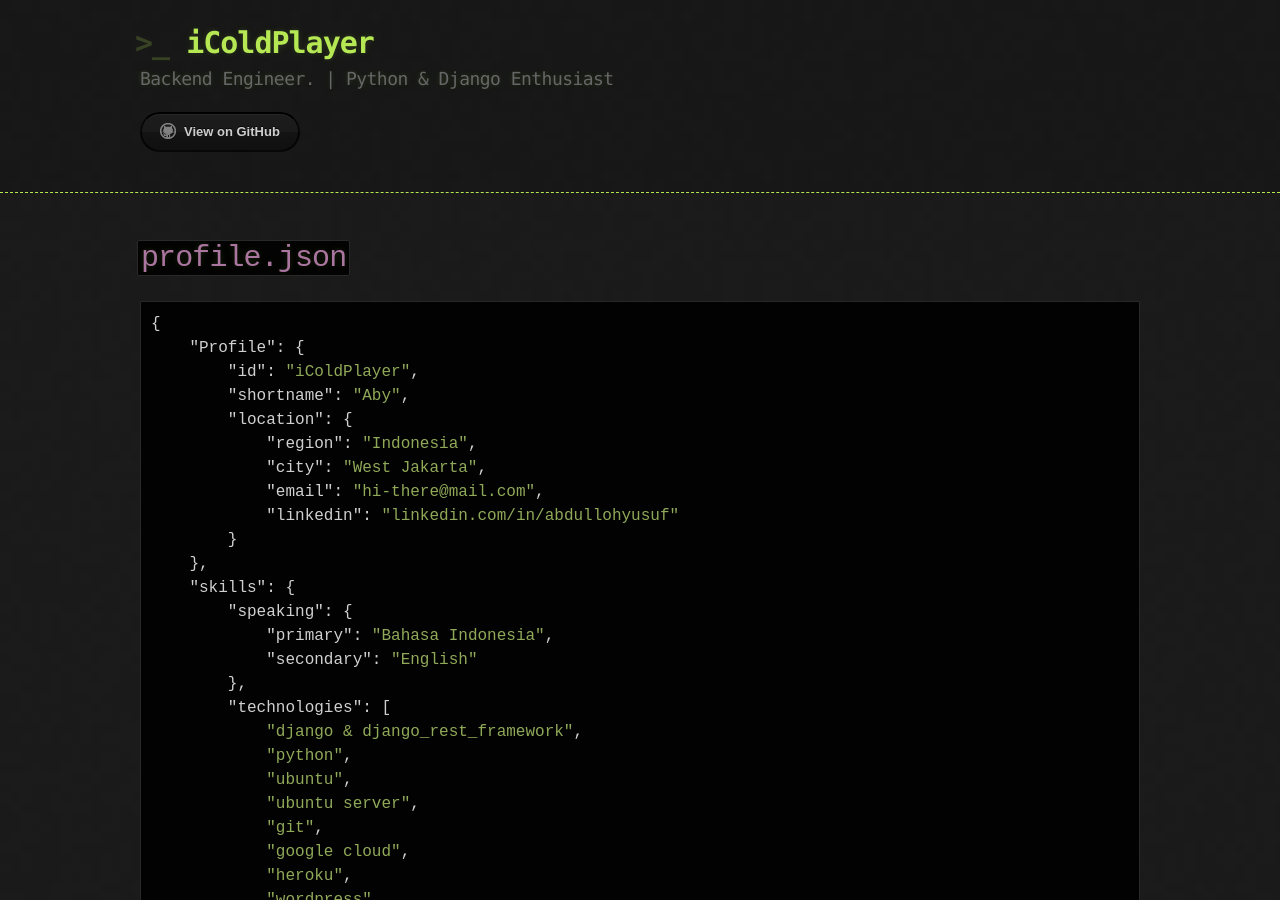
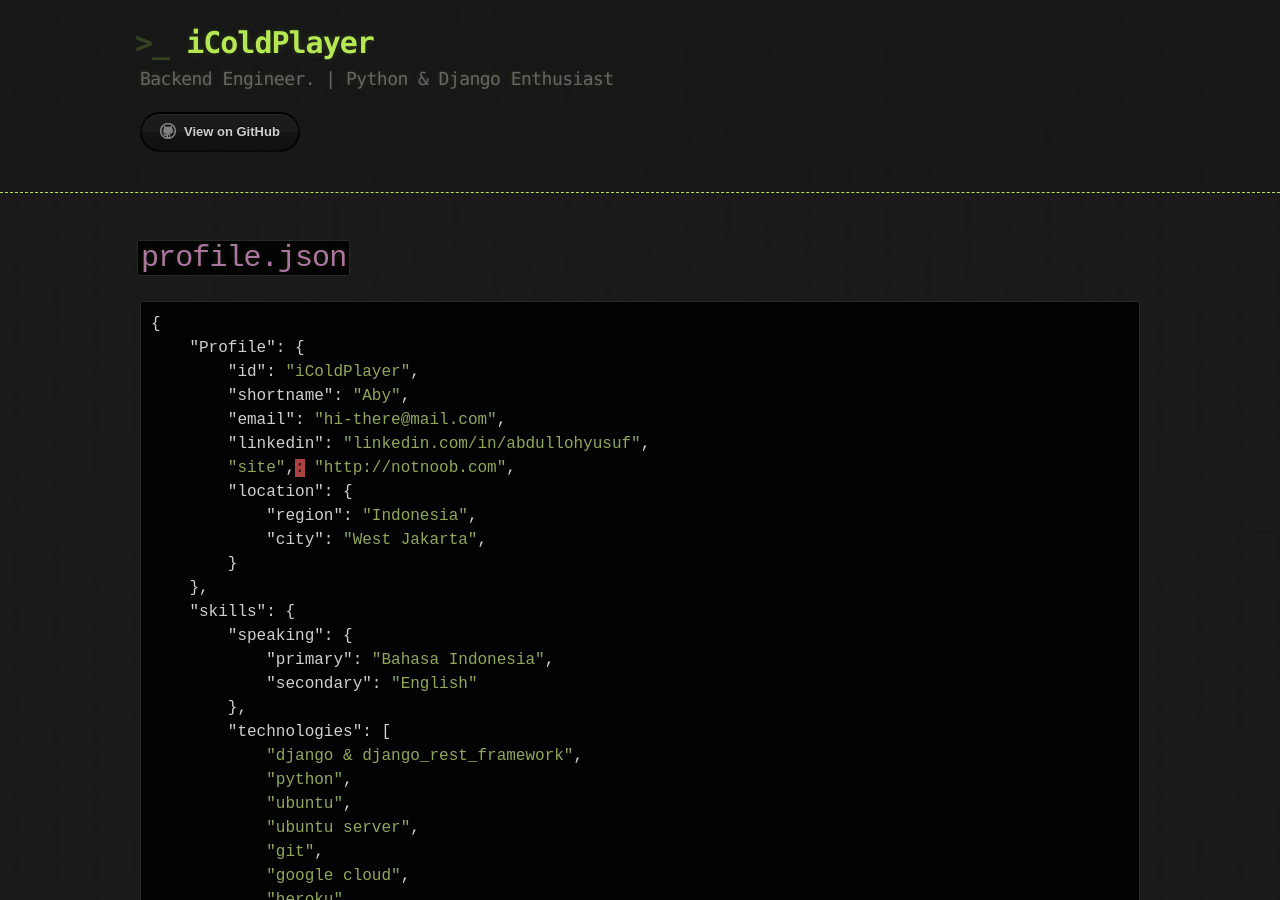
Before and after one commit to iColdPlayer/aby, a Jekyll site: the page built from index.md, in a window 1280 px wide and 900 px high. Built offline with Jekyll 4.4.1, drawn with Linux system fonts in a browser that asks for light colours.

Commit message:
index.md updated

```diff
--- a/index.md
+++ b/index.md
@@ -9,11 +9,12 @@ layout: default
     "Profile": {
         "id": "iColdPlayer",
         "shortname": "Aby",
+        "email": "hi-there@mail.com",
+        "linkedin": "linkedin.com/in/abdullohyusuf",
+        "site",: "http://notnoob.com",
         "location": {
             "region": "Indonesia",
             "city": "West Jakarta",
-            "email": "hi-there@mail.com",
-            "linkedin": "linkedin.com/in/abdullohyusuf"
         }
     },
     "skills": {
```
